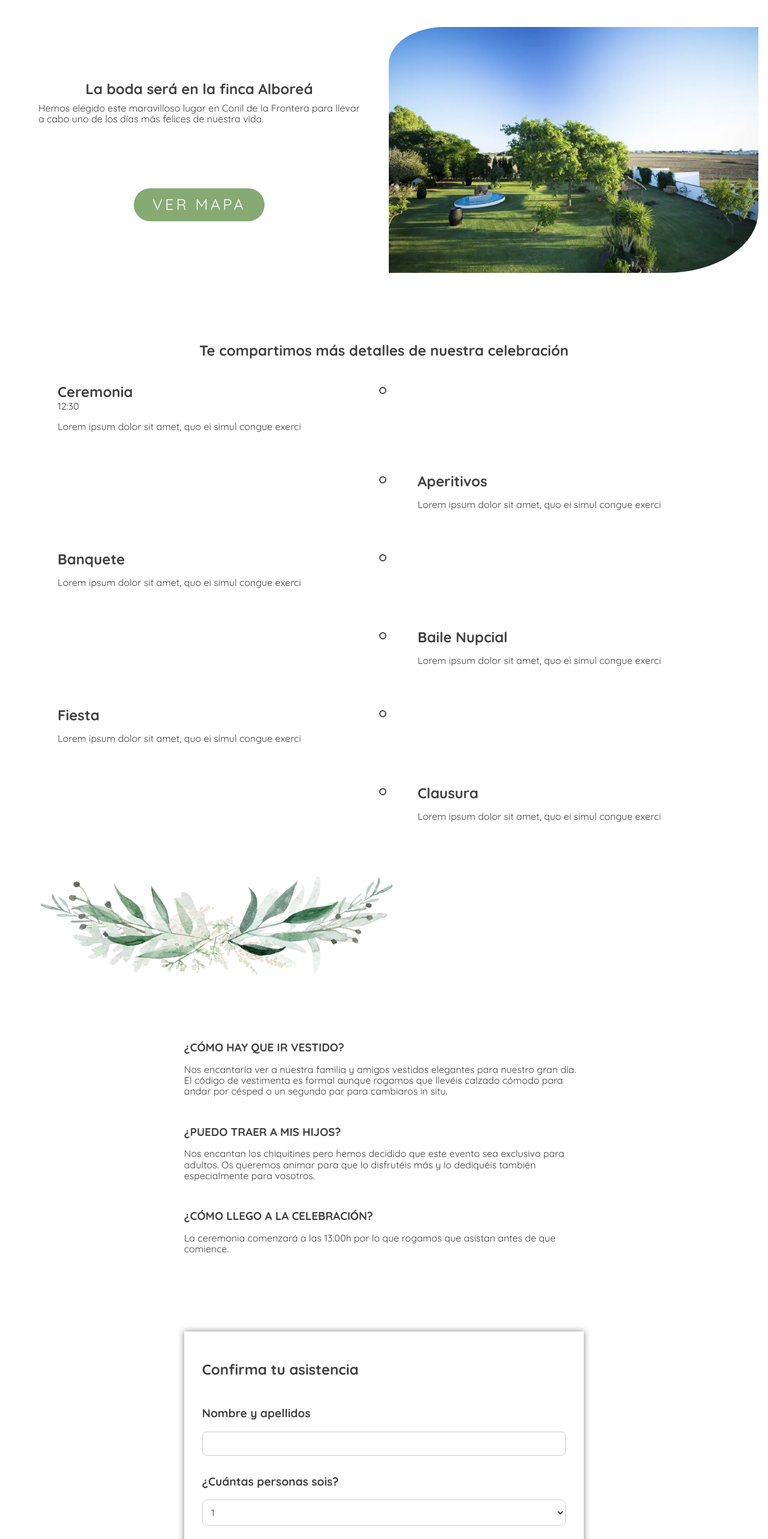
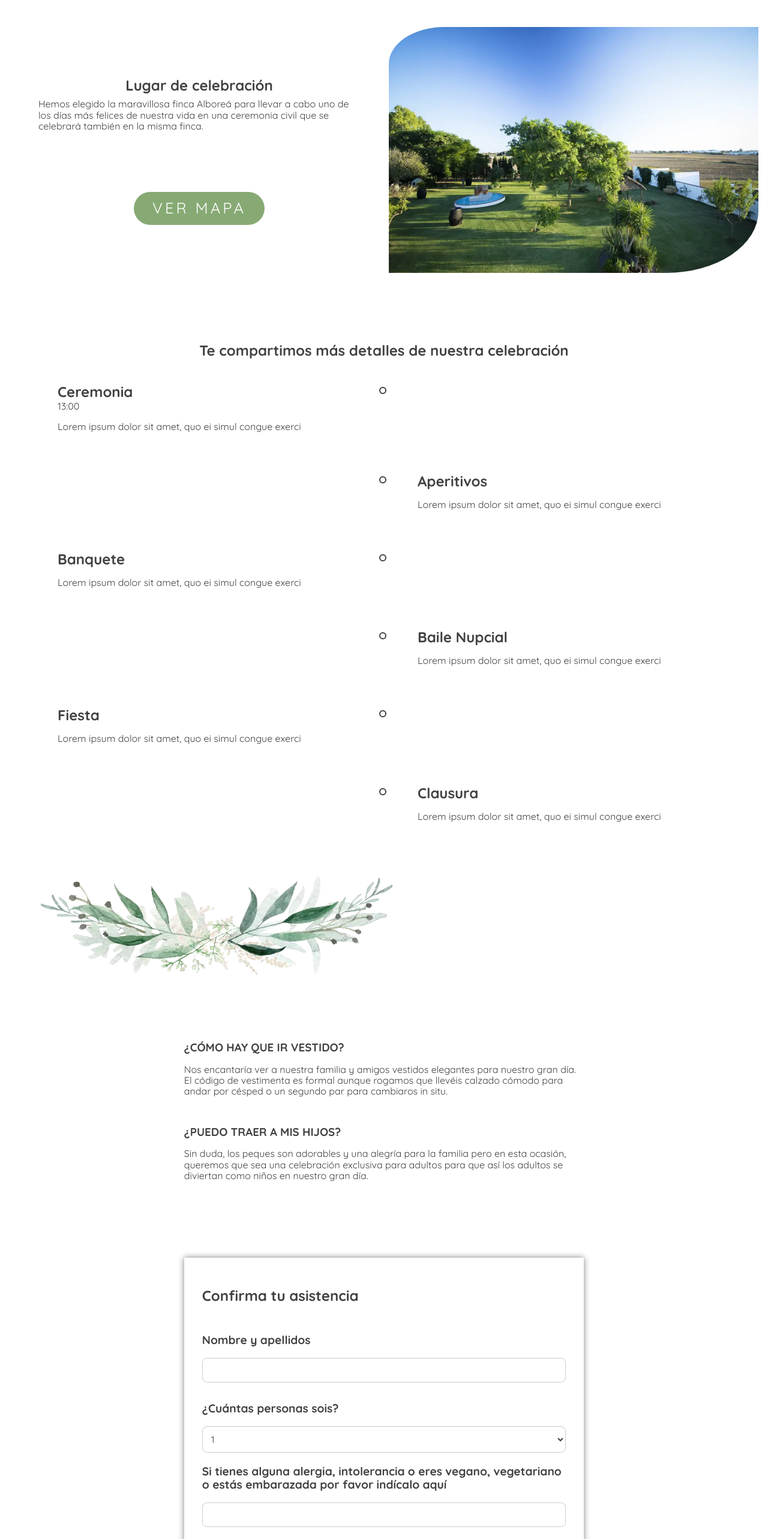
Before and after one commit to danigonlinea/wedding.github.io, a Vue app: page / in a window 1280 px wide. Shown: the part 800-3366 px from the top of the page at 60% size. Built offline with nearby package versions, Linux system fonts and the light colour scheme.

Commit message:
text update

```diff
--- a/src/components/invitation/weddingGift.vue
+++ b/src/components/invitation/weddingGift.vue
@@ -2,12 +2,18 @@
   <div class="wedding-gift-container">
     <div
       class="card-container"
-      @mouseenter="flipCard(true)"
+      @click="flipCard(true)"
       @mouseleave="flipCard(false)"
     >
       <div :class="{ card: true, flipped: isFlipped }">
         <div class="front">
-          <h3>El regalo es opcional, la asistencia obligatoria.</h3>
+          <h3>
+            Si te estás preguntando qué regalarnos, aquí te dejamos una idea:
+            ¡una pequeña donación a nuestra cuenta bancaria para ayudarnos a
+            financiar nuestra luna de miel sería más que bienvenida! Por
+            supuesto que no es obligatoria, ya que lo más importante para
+            nosotros es compartir este día tan especial contigo.
+          </h3>
           <WeddingButton label="Ver Nº cuenta"></WeddingButton>
         </div>
         <div class="back">
--- a/src/components/invitation/weddingInfo.vue
+++ b/src/components/invitation/weddingInfo.vue
@@ -12,16 +12,9 @@
     <div class="wedding-qa">
       <h3 class="wedding-q">¿Puedo traer a mis hijos?</h3>
       <p class="wedding-a">
-        Nos encantan los chiquitines pero hemos decidido que este evento sea
-        exclusivo para adultos. Os queremos animar para que lo disfrutéis más y
-        lo dediquéis también especialmente para vosotros.
-      </p>
-    </div>
-    <div class="wedding-qa">
-      <h3 class="wedding-q">¿Cómo llego a la celebración?</h3>
-      <p class="wedding-a">
-        La ceremonia comenzará a las 13:00h por lo que rogamos que asistan antes
-        de que comience.
+        Sin duda, los peques son adorables y una alegría para la familia pero en
+        esta ocasión, queremos que sea una celebración exclusiva para adultos
+        para que así los adultos se diviertan como niños en nuestro gran día.
       </p>
     </div>
   </div>
--- a/src/components/invitation/weddingPlace.vue
+++ b/src/components/invitation/weddingPlace.vue
@@ -23,9 +23,9 @@
 <script setup>
 import WeddingLink from '../ui/weddingLink.vue'
 
-const title = 'La boda será en la finca Alboreá'
+const title = 'Lugar de celebración'
 const description =
-  'Hemos elegido este maravilloso lugar en Conil de la Frontera para llevar a cabo uno de los días más felices de nuestra vida.'
+  'Hemos elegido la maravillosa finca Alboreá para llevar a cabo uno de los días más felices de nuestra vida en una ceremonia civil que se celebrará también en la misma finca.'
 
 const weddingPlaceGmapsLink =
   'https://www.google.es/maps/place/Finca+Albore%C3%A1+%7C+Albore%C3%A1+Eventos/@36.3139541,-6.0987968,14z/data=!4m6!3m5!1s0xd0c37ce34f873cf:0x258e47f1dbb5e922!8m2!3d36.3175581!4d-6.079622!16s%2Fg%2F11c1pqh07c?entry=ttu'
--- a/src/components/invitation/weddingSchedule.vue
+++ b/src/components/invitation/weddingSchedule.vue
@@ -9,7 +9,7 @@
         <div class="content">
           <div class="wedding-schedule-header">
             <h2>Ceremonia</h2>
-            <p>12:30</p>
+            <p>13:00</p>
           </div>
           <p>Lorem ipsum dolor sit amet, quo ei simul congue exerci</p>
         </div>
```
